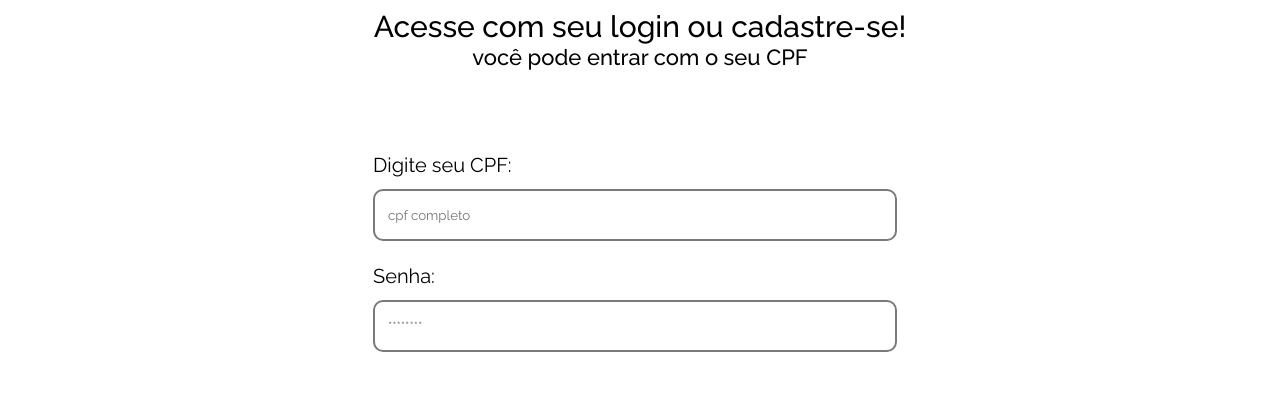
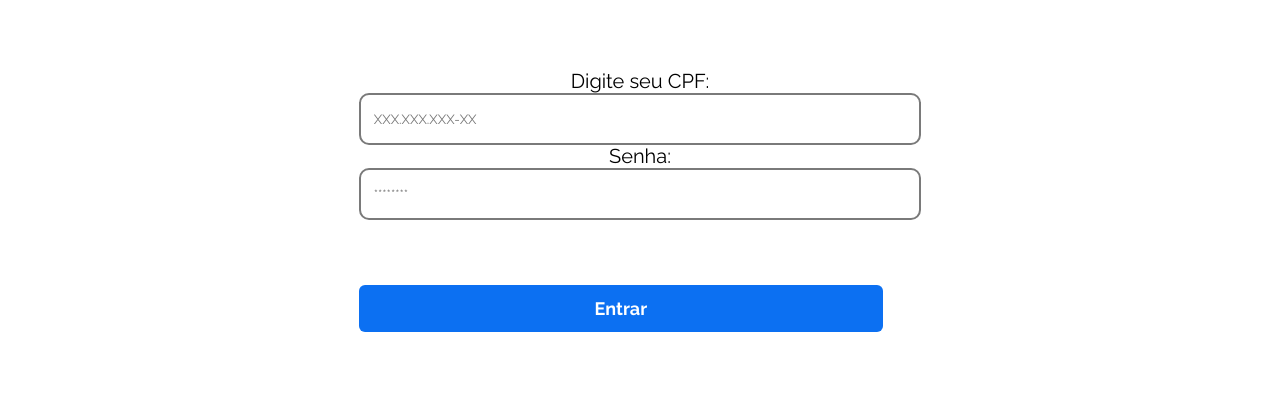
Before and after one commit to edu-lauer/e-commerce, a React (Vite) app in the folder e-commerce/: page / in a window 1280 px wide. Shown: the part 407-821 px from the top of the page. Built offline with nearby package versions, Linux system fonts and the light colour scheme.

Commit message:
Alterado nome da classe do formulário.

```diff
--- a/e-commerce/src/views/Login/Login.jsx
+++ b/e-commerce/src/views/Login/Login.jsx
@@ -35,7 +35,7 @@
         if (password != '' && password.length >= 6) {
             setMsgPassword('')
         }
-        if (cpf != '' && cpf.length == 11 && !isNaN(+cpf) && password != '' && password.length >= 6){
+        if (cpf != '' && cpf.length == 11 && !isNaN(+cpf) && password != '' && password.length >= 6) {
             navigate("/home")
         }
     }
@@ -46,20 +46,21 @@
             <section className="login__header">
                 <img src={logoDnc} alt="logo da escola dnc" />
             </section>
-            <section className="login__form">
+            <section className="login__form-container">
                 <h1>Acesse com seu login ou cadastre-se!</h1>
                 <h2>você pode entrar com o seu CPF</h2>
-                <div className="login__input-form">
+                <div className="login__form">
                     <label htmlFor="cpf">Digite seu CPF:</label>
                     <input
                         type="text"
-                        placeholder="cpf completo"
+                        placeholder="XXX.XXX.XXX-XX"
                         id="cpf"
                         className="login__input-cpf"
                         value={cpf}
                         onChange={(e) => setCpf(e.target.value.trim())}>
                     </input>
                     <span>{msgCpf}</span>
+
                     <label htmlFor="password">Senha:</label>
                     <input
                         type="password"
```
